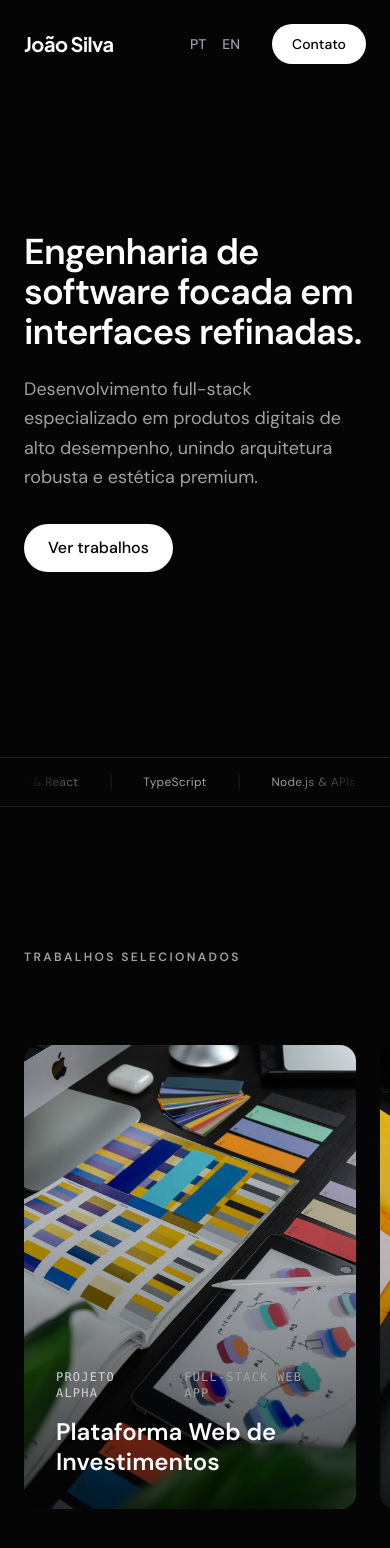
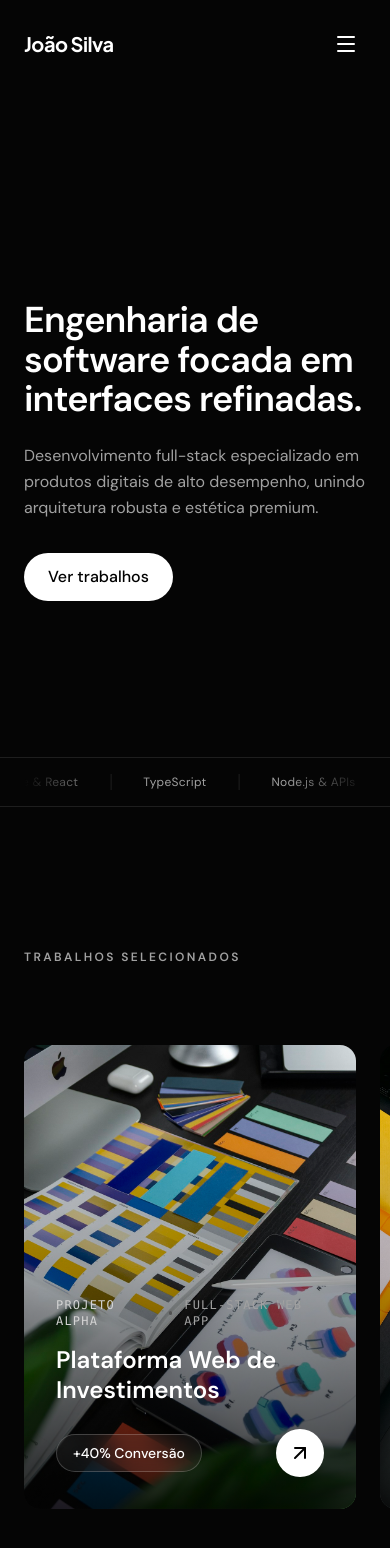
Before and after one commit to Jhnvida/portfolio, a Next.js app: page / in a window 390 px wide. Shown: the top 1548 px of the page. Built offline with nearby package versions, Linux system fonts and the light colour scheme.

Commit message:
feat: aprimora responsividade com menu mobile e ajustes de layout

```diff
--- a/src/components/layout/Footer.tsx
+++ b/src/components/layout/Footer.tsx
@@ -26,7 +26,7 @@ export function Footer() {
     return (
         <footer className="w-full border-t border-white/10 bg-background pt-16 pb-12 md:pt-20 md:pb-16 overflow-hidden flex flex-col relative">
             <div className="w-full max-w-(--container-page) mx-auto px-6 md:px-12 lg:px-24 z-10">
-                <div className="grid grid-cols-1 md:grid-cols-2 lg:grid-cols-12 gap-12 lg:gap-8">
+                <div className="grid grid-cols-1 md:grid-cols-2 lg:grid-cols-12 gap-10 md:gap-12 lg:gap-8">
                     <div className="lg:col-span-5 flex flex-col">
                         <Link href="/" className="font-heading font-bold text-2xl tracking-tight text-white mb-6">
                             João Silva
--- a/src/components/layout/Header.tsx
+++ b/src/components/layout/Header.tsx
@@ -1,10 +1,12 @@
 "use client";
 
+import { Menu, X } from "lucide-react";
 import Link from "next/link";
 import { useEffect, useState } from "react";
 
 export function Header() {
     const [isScrolled, setIsScrolled] = useState(false);
+    const [isMenuOpen, setIsMenuOpen] = useState(false);
 
     useEffect(() => {
         const handleScroll = () => {
@@ -17,6 +19,17 @@ export function Header() {
         return () => window.removeEventListener("scroll", handleScroll);
     }, []);
 
+    useEffect(() => {
+        if (isMenuOpen) {
+            document.body.style.overflow = "hidden";
+        } else {
+            document.body.style.overflow = "unset";
+        }
+        return () => {
+            document.body.style.overflow = "unset";
+        };
+    }, [isMenuOpen]);
+
     return (
         <header
             className={`fixed top-0 left-0 w-full z-50 flex justify-center transition-all duration-500 ease-out ${
@@ -24,16 +37,17 @@ export function Header() {
             }`}
         >
             <div
-                className={`flex justify-between items-center w-full transition-all duration-500 ease-out overflow-hidden ${
+                className={`flex justify-between items-center w-full transition-all duration-500 ease-out ${
                     isScrolled
                         ? "max-w-4xl mx-auto py-3 px-6 md:px-8 bg-neutral-950/80 backdrop-blur-lg border border-neutral-800 shadow-2xl rounded-full"
                         : "max-w-(--container-page) mx-auto py-6 px-6 md:px-12 lg:px-24 bg-transparent border-transparent"
                 }`}
             >
-                <div className="flex-1 flex justify-start">
+                <div className="flex-1 flex justify-start z-50">
                     <Link
                         href="/"
                         className="font-heading font-bold text-xl tracking-tight hover:opacity-80 transition-opacity"
+                        onClick={() => setIsMenuOpen(false)}
                     >
                         João Silva
                     </Link>
@@ -51,7 +65,7 @@ export function Header() {
                     </Link>
                 </nav>
 
-                <div className="flex-1 flex justify-end items-center gap-4 text-sm font-medium">
+                <div className="hidden md:flex flex-1 justify-end items-center gap-4 text-sm font-medium">
                     <div className="flex gap-4 mr-4">
                         <button className="cursor-pointer hover:text-white text-gray-400 transition-colors">PT</button>
                         <button className="cursor-pointer hover:text-white text-gray-400 transition-colors">EN</button>
@@ -64,6 +78,58 @@ export function Header() {
                         Contato
                     </Link>
                 </div>
+
+                <div className="flex flex-1 justify-end md:hidden z-50">
+                    <button
+                        className="p-2 text-white hover:text-gray-300 transition-colors cursor-pointer"
+                        onClick={() => setIsMenuOpen(!isMenuOpen)}
+                        aria-label="Toggle menu"
+                    >
+                        {isMenuOpen ? <X size={24} /> : <Menu size={24} />}
+                    </button>
+                </div>
+            </div>
+
+            <div
+                className={`fixed inset-0 bg-neutral-950/95 backdrop-blur-xl flex flex-col justify-center items-center gap-8 transition-all duration-500 md:hidden -z-10 ${
+                    isMenuOpen ? "opacity-100 visible" : "opacity-0 invisible pointer-events-none"
+                }`}
+            >
+                <nav className="flex flex-col items-center gap-8 text-2xl font-medium">
+                    <Link
+                        href="/work"
+                        className="hover:text-white text-gray-400 transition-colors"
+                        onClick={() => setIsMenuOpen(false)}
+                    >
+                        Trabalho
+                    </Link>
+                    <Link
+                        href="/about"
+                        className="hover:text-white text-gray-400 transition-colors"
+                        onClick={() => setIsMenuOpen(false)}
+                    >
+                        Sobre
+                    </Link>
+                    <Link
+                        href="/services"
+                        className="hover:text-white text-gray-400 transition-colors"
+                        onClick={() => setIsMenuOpen(false)}
+                    >
+                        Serviços
+                    </Link>
+                    <Link
+                        href="/contact"
+                        className="mt-4 px-8 py-4 bg-white text-black font-medium hover:bg-neutral-200 transition-colors rounded-full"
+                        onClick={() => setIsMenuOpen(false)}
+                    >
+                        Contato
+                    </Link>
+                </nav>
+
+                <div className="flex gap-6 mt-8 text-lg font-medium">
+                    <button className="cursor-pointer hover:text-white text-gray-400 transition-colors">PT</button>
+                    <button className="cursor-pointer hover:text-white text-gray-400 transition-colors">EN</button>
+                </div>
             </div>
         </header>
     );
--- a/src/components/sections/Hero.tsx
+++ b/src/components/sections/Hero.tsx
@@ -28,17 +28,17 @@ export function Hero() {
     );
 
     return (
-        <div className="w-full max-w-(--container-page) min-h-[65vh] lg:min-h-[70vh] mx-auto px-6 md:px-12 lg:px-24 flex items-center">
-            <div ref={containerRef} className="grid grid-cols-1 lg:grid-cols-2 items-center gap-12 w-full">
+        <div className="w-full max-w-(--container-page) min-h-[65vh] lg:min-h-[70vh] mx-auto px-6 md:px-12 lg:px-24 flex items-center pt-24 lg:pt-0">
+            <div ref={containerRef} className="grid grid-cols-1 lg:grid-cols-2 items-center gap-8 md:gap-12 w-full">
                 <div>
                     <h1
                         data-anim
-                        className="text-white text-4xl sm:text-6xl font-semibold tracking-tight leading-[1.1]"
+                        className="text-white text-4xl md:text-5xl lg:text-6xl font-semibold tracking-tight leading-[1.1]"
                     >
                         Engenharia de software focada em interfaces refinadas.
                     </h1>
 
-                    <p data-anim className="text-neutral-400 text-lg max-w-xl mt-6 leading-relaxed">
+                    <p data-anim className="text-neutral-400 text-base md:text-lg max-w-xl mt-6 leading-relaxed">
                         Desenvolvimento full-stack especializado em produtos digitais de alto desempenho, unindo
                         arquitetura robusta e estética premium.
                     </p>
--- a/src/components/ui/ProjectCard.tsx
+++ b/src/components/ui/ProjectCard.tsx
@@ -23,9 +23,9 @@ export function ProjectCard({ project, priority = false }: ProjectCardProps) {
                 className="object-cover transition-transform duration-1000 ease-out group-hover:scale-105"
             />
 
-            <div className="absolute inset-0 bg-linear-to-t from-black/90 via-black/30 to-transparent opacity-80 group-hover:opacity-100 transition-opacity duration-500" />
+            <div className="absolute inset-0 bg-linear-to-t from-black/90 via-black/30 to-transparent opacity-90 md:opacity-80 transition-opacity duration-500 md:group-hover:opacity-100" />
 
-            <div className="absolute inset-x-0 bottom-0 p-8 md:p-10 flex flex-col justify-end transform translate-y-18 transition-transform duration-500 ease-out group-hover:translate-y-0">
+            <div className="absolute inset-x-0 bottom-0 p-8 md:p-10 flex flex-col justify-end transform translate-y-0 md:translate-y-18 transition-transform duration-500 ease-out md:group-hover:translate-y-0">
                 <div className="flex items-center gap-3 mb-4">
                     <span className="text-xs font-mono uppercase tracking-widest text-neutral-300">
                         {project.client}
@@ -40,7 +40,7 @@ export function ProjectCard({ project, priority = false }: ProjectCardProps) {
 
                 <h3 className="text-2xl md:text-3xl font-semibold text-white leading-tight mb-6">{project.title}</h3>
 
-                <div className="flex items-center justify-between opacity-0 transition-opacity duration-500 group-hover:opacity-100">
+                <div className="flex items-center justify-between opacity-100 md:opacity-0 transition-opacity duration-500 md:group-hover:opacity-100">
                     <span className="inline-block px-4 py-2 rounded-full border border-white/20 bg-white/5 backdrop-blur-md text-sm font-medium text-white">
                         {project.impact}
                     </span>
```
